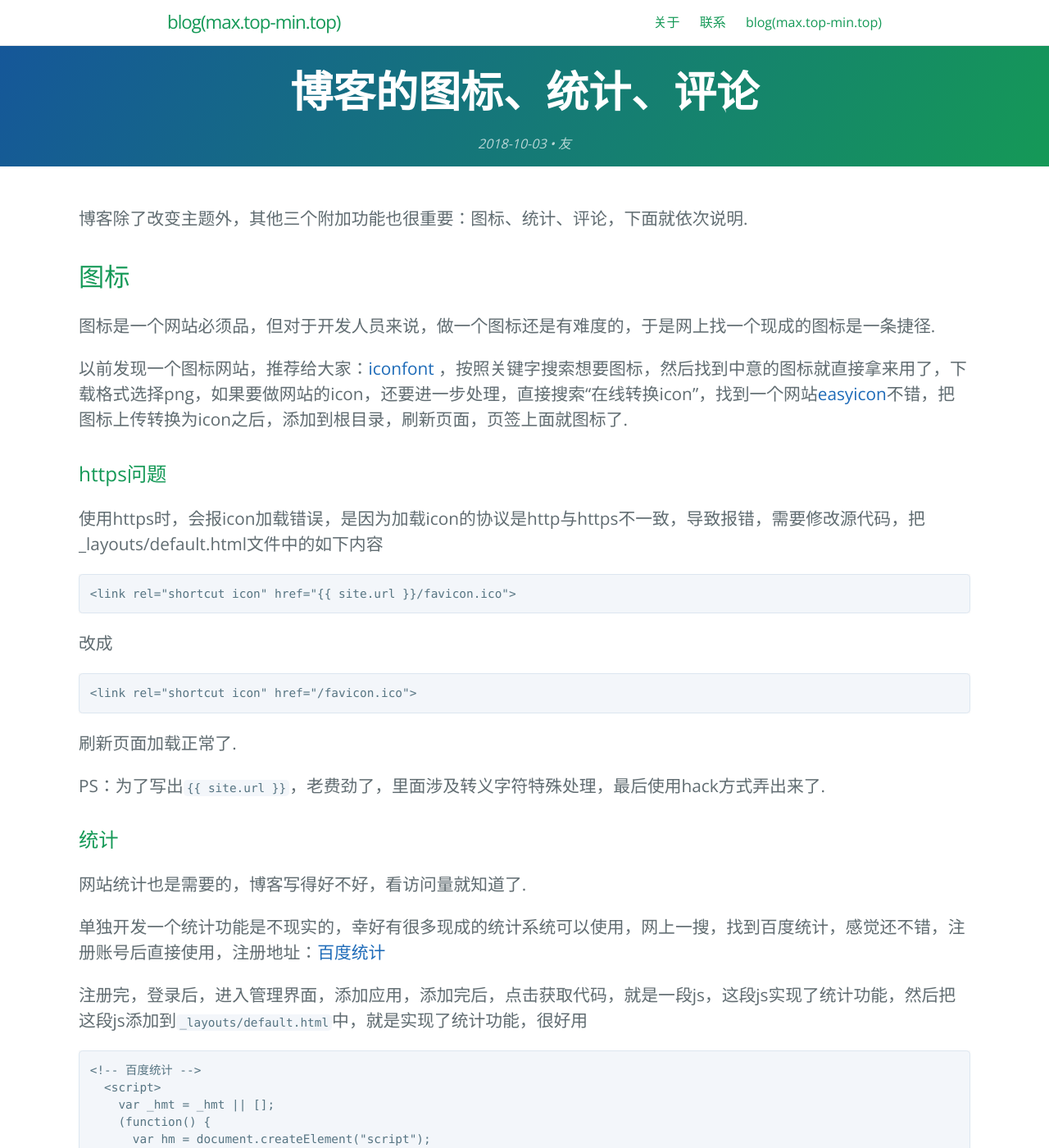
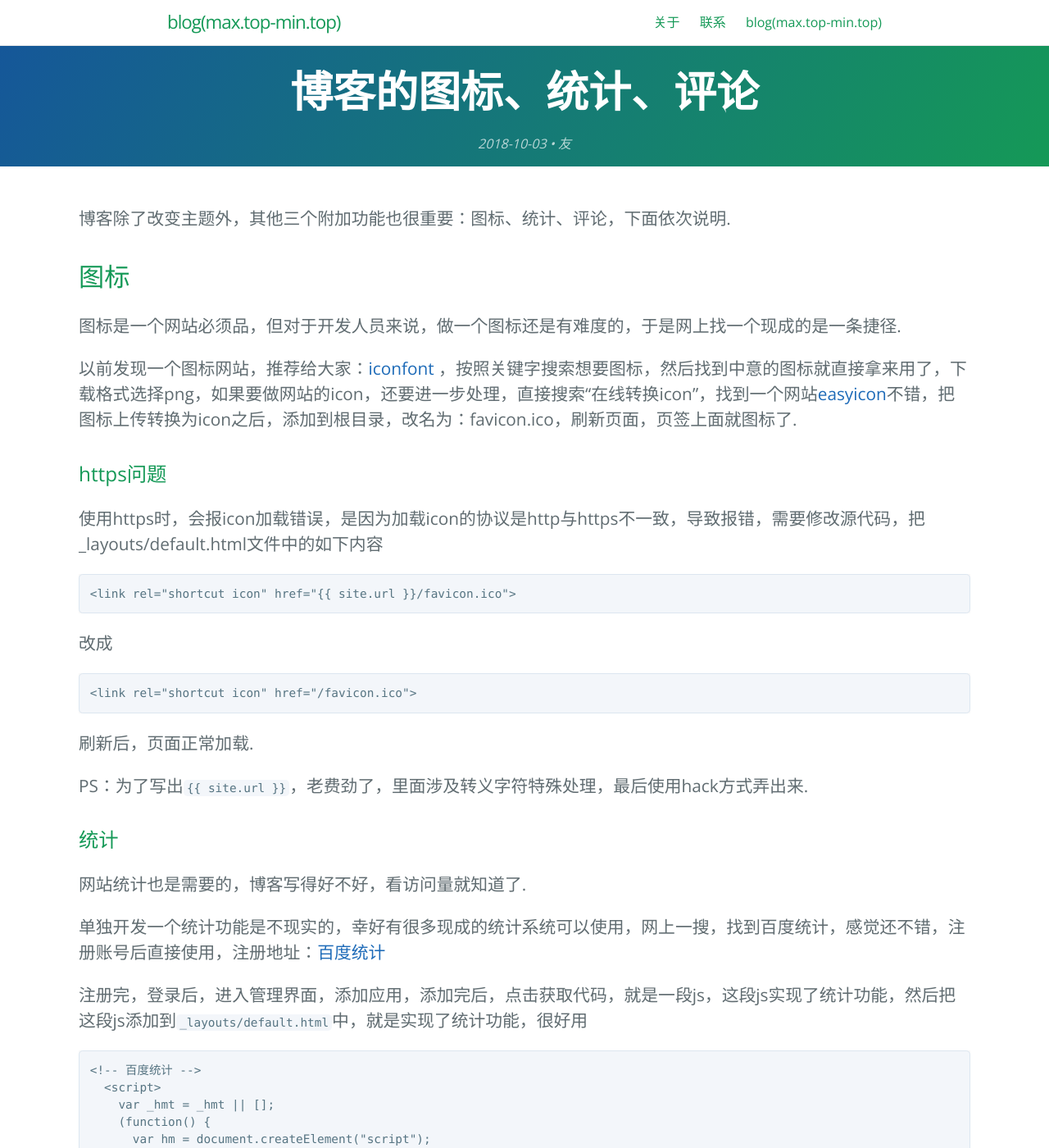
Before and after one commit to shangqianliu/jekyll.321zou.com, a Jekyll site: the page built from _posts/2018-10-03-blogwithext.markdown, in a window 1280 px wide and 1400 px high. Shown: the whole window at 82% size. Built offline with Jekyll 4.4.1, drawn with Linux system fonts in a browser that asks for light colours; comment, search, counter and statistics services are not loaded; some of the changed text lies outside the part shown.

Commit message:
调整词句

````diff
--- a/_posts/2018-10-03-blogwithext.markdown
+++ b/_posts/2018-10-03-blogwithext.markdown
@@ -5,12 +5,12 @@ date: "2018-10-03 19:35:59 +0800"
 author: "友"
 ---
 
-博客除了改变主题外，其他三个附加功能也很重要：图标、统计、评论，下面就依次说明.
+博客除了改变主题外，其他三个附加功能也很重要：图标、统计、评论，下面依次说明.
 
 ## 图标
-图标是一个网站必须品，但对于开发人员来说，做一个图标还是有难度的，于是网上找一个现成的图标是一条捷径.
+图标是一个网站必须品，但对于开发人员来说，做一个图标还是有难度的，于是网上找一个现成的是一条捷径.
 
-以前发现一个图标网站，推荐给大家：[iconfont](http://www.iconfont.cn) ，按照关键字搜索想要图标，然后找到中意的图标就直接拿来用了，下载格式选择png，如果要做网站的icon，还要进一步处理，直接搜索“在线转换icon”，找到一个网站[easyicon](https://www.easyicon.net/covert/)不错，把图标上传转换为icon之后，添加到根目录，刷新页面，页签上面就图标了.
+以前发现一个图标网站，推荐给大家：[iconfont](http://www.iconfont.cn) ，按照关键字搜索想要图标，然后找到中意的图标就直接拿来用了，下载格式选择png，如果要做网站的icon，还要进一步处理，直接搜索“在线转换icon”，找到一个网站[easyicon](https://www.easyicon.net/covert/)不错，把图标上传转换为icon之后，添加到根目录，改名为：favicon.ico，刷新页面，页签上面就图标了.
 
 ### https问题
 使用https时，会报icon加载错误，是因为加载icon的协议是http与https不一致，导致报错，需要修改源代码，把_layouts/default.html文件中的如下内容
@@ -21,9 +21,9 @@ author: "友"
 ```
 <link rel="shortcut icon" href="/favicon.ico">
 ```
-刷新页面加载正常了.
+刷新后，页面正常加载.
 
-PS：为了写出```{{"{"}}{{"{"}} site.url {{"}}}}```，老费劲了，里面涉及转义字符特殊处理，最后使用hack方式弄出来了.
+PS：为了写出```{{"{"}}{{"{"}} site.url {{"}}}}```，老费劲了，里面涉及转义字符特殊处理，最后使用hack方式弄出来.
 
 ### 统计
 网站统计也是需要的，博客写得好不好，看访问量就知道了.
````
Also changed, not shown: other parts of _posts/2018-10-03-blogwithext.markdown (+1 -1 lines).
